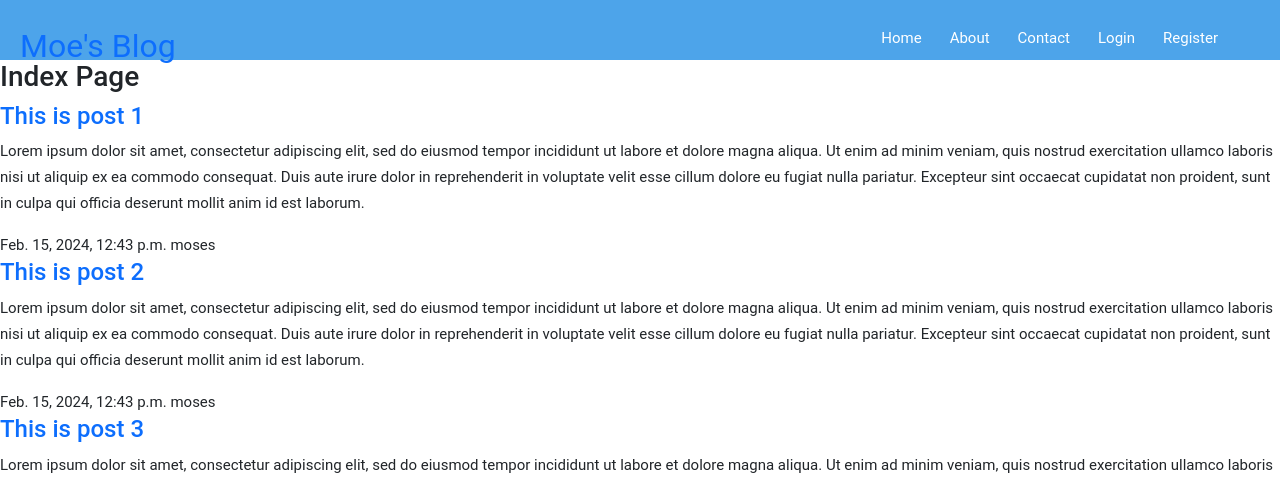
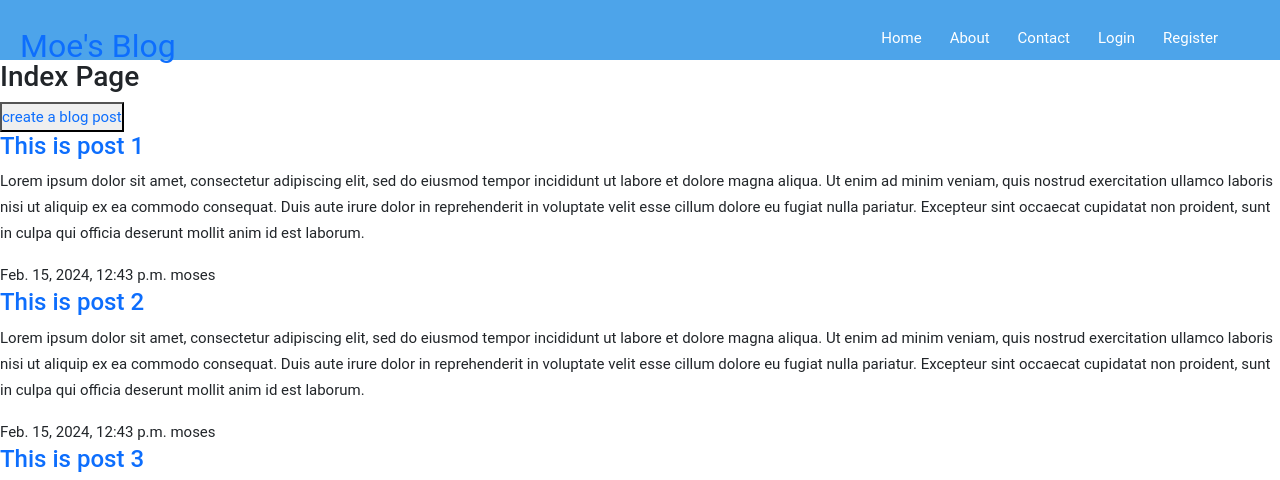
Before and after one commit to okiromosh/django-blog-site, a Django app: page / in a window 1280 px wide. Shown: the top 480 px of the page. Run offline with Django 4.2, Linux system fonts and the light colour scheme; data comes from the database, SQL or seed files in the repository; both versions use the stored data as it was after the commit; some libraries are stand-ins or nearby versions.

Commit message:
update create view

```diff
--- a/blog/templates/index.html
+++ b/blog/templates/index.html
@@ -3,6 +3,7 @@
 
 {% block content %}
     <h3>Index Page</h3>
+    <button><a href="{% url 'create' %}">create a blog post</a> </button>
 
     {% for post in posts %}
     <div>
--- a/blog/templates/main.html
+++ b/blog/templates/main.html
@@ -29,7 +29,7 @@
             <label for="checkbox_toggle" class="hamburger">&#9776;</label>
 
             <div class="menu">
-                <li><a href="">Home</a></li>
+                <li><a href="{% url 'index' %}">Home</a></li>
                 <li><a href="">About</a></li>
                 <li><a href="">Contact</a></li>
                 {% if request.user.is_authenticated %}
--- a/blog/views.py
+++ b/blog/views.py
@@ -1,5 +1,6 @@
 from django.shortcuts import render, redirect
 from django.contrib.auth import login, logout, authenticate
+from django.contrib.auth.decorators import login_required
 from django.contrib import messages
 from .models import *
 from .forms import PostForm
@@ -47,11 +48,14 @@ def index(request):
     return render(request, 'index.html', context)
 
 
+@login_required(login_url='login')
 def create(request):
     if request.method == 'POST':
         form = PostForm(request.POST)
         if form.is_valid():
-            post = form.save()
+            post = form.save(commit=False)
+            post.author = request.user
+            post.save()
             return redirect('index', )  # Change 'post_detail' to your actual detail view name
     else:
         form = PostForm()
```
Also changed, not shown: db.sqlite3.
